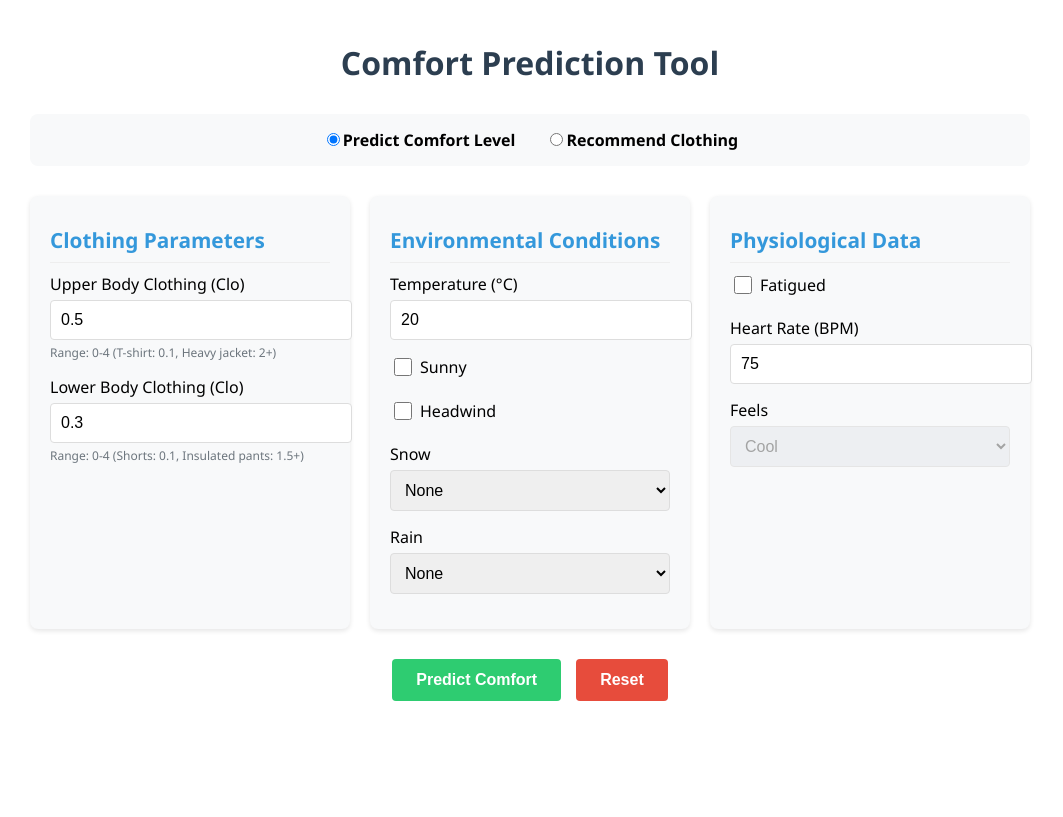
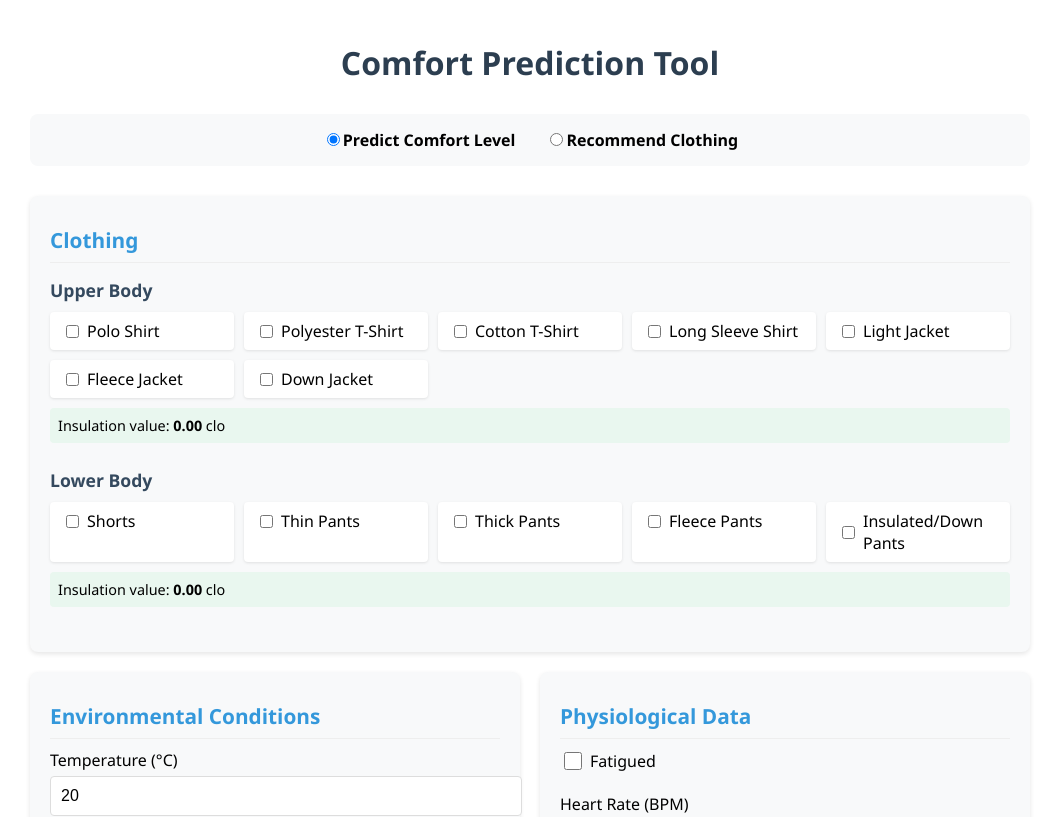
Before and after one commit to gekiclaws/temp_feel, a React (Create React App) app in the folder frontend/: page / in a window 1280 px wide. Shown: the top 817 px of the page, without its empty margins (110-1173 px from the left). Built offline with nearby package versions, Linux system fonts and the light colour scheme.

Commit message:
Allow user to select actual clothing items
Instead of inputting Clo as a number

```diff
--- a/frontend/src/App.css
+++ b/frontend/src/App.css
@@ -17,6 +17,12 @@ h2 {
   font-size: 1.3rem;
   border-bottom: 1px solid #eee;
   padding-bottom: 8px;
+}
+
+h3 {
+  color: #34495e;
+  margin: 15px 0 10px;
+  font-size: 1.1rem;
 }
 
 .prediction-mode-selector {
@@ -48,6 +54,46 @@ h2 {
   padding: 20px;
   border-radius: 8px;
   box-shadow: 0 2px 5px rgba(0, 0, 0, 0.1);
+}
+
+.clothing-section {
+  flex-basis: 100%;
+}
+
+.clothing-type {
+  margin-bottom: 25px;
+}
+
+.clothing-options {
+  display: grid;
+  grid-template-columns: repeat(auto-fill, minmax(180px, 1fr));
+  gap: 10px;
+}
+
+.clothing-item {
+  background-color: #fff;
+  padding: 8px 12px;
+  border-radius: 4px;
+  box-shadow: 0 1px 3px rgba(0, 0, 0, 0.1);
+}
+
+.clothing-item label {
+  display: flex;
+  align-items: center;
+  cursor: pointer;
+  margin: 0;
+}
+
+.clothing-item input {
+  margin-right: 8px;
+}
+
+.calculated-value {
+  margin-top: 10px;
+  padding: 8px;
+  background-color: #e9f7ef;
+  border-radius: 4px;
+  font-size: 0.9rem;
 }
 
 .form-group {
@@ -134,6 +180,21 @@ select:disabled {
   background-color: #c0392b;
 }
 
+.debug-output {
+  margin-top: 30px;
+  padding: 15px;
+  background-color: #f8f9fa;
+  border-radius: 8px;
+  font-family: monospace;
+}
+
+.debug-output pre {
+  background-color: #eee;
+  padding: 10px;
+  border-radius: 4px;
+  overflow-x: auto;
+}
+
 @media (max-width: 768px) {
   .form-sections {
     flex-direction: column;
@@ -142,4 +203,44 @@ select:disabled {
   .form-section {
     width: 100%;
   }
+
+  .clothing-options {
+    grid-template-columns: repeat(auto-fill, minmax(150px, 1fr));
+  }
 }
+
+.prediction-results {
+  margin-top: 30px;
+  padding: 20px;
+  background-color: #e8f4fc;
+  border-radius: 8px;
+  box-shadow: 0 2px 5px rgba(0, 0, 0, 0.1);
+}
+
+.prediction-results h2 {
+  color: #2980b9;
+  margin-top: 0;
+}
+
+.results-content {
+  display: flex;
+  flex-direction: column;
+  gap: 15px;
+}
+
+.result-item {
+  padding: 10px;
+  background-color: white;
+  border-radius: 4px;
+  box-shadow: 0 1px 3px rgba(0, 0, 0, 0.05);
+}
+
+.result-item ul {
+  margin: 10px 0 0;
+  padding-left: 20px;
+}
+
+.submit-button:disabled {
+  background-color: #95a5a6;
+  cursor: not-allowed;
+}
--- a/frontend/src/App.js
+++ b/frontend/src/App.js
@@ -1,40 +1,172 @@
-import React, { useState } from 'react';
+import React, { useState, useEffect, useRef } from 'react';
 import './App.css';
 
 const ComfortPredictionForm = () => {
+  // Add a ref to store the last submitted form data
+  const lastSubmittedData = useRef(null);
+  // Add state to track if form has changed since last submission
+  const [formChanged, setFormChanged] = useState(false);
+  // Add state for prediction results
+  const [predictionResult, setPredictionResult] = useState(null);
+
   const [formData, setFormData] = useState({
-    clo_upr: 0.5, // Default upper body clothing insulation
-    clo_lwr: 0.3, // Default lower body clothing insulation
-    temp: 20, // Default temperature in °C
+    temp: 20,
     sun: false,
     headwind: false,
     snow: 'NONE',
     rain: 'NONE',
     fatigued: false,
-    hr: 75, // Default heart rate
+    hr: 75,
     feels: 'COOL',
-    predictionMode: 'comfort' // 'comfort' or 'clothing'
+    predictionMode: 'comfort'
   });
+
+  const [upperClothing, setUpperClothing] = useState({
+    t_polo: false,
+    t_poly: false,
+    t_cot: false,
+    sleeves: false,
+    j_light: false,
+    j_fleece: false,
+    j_down: false
+  });
+
+  const [lowerClothing, setLowerClothing] = useState({
+    shorts: false,
+    p_thin: false,
+    p_thick: false,
+    p_fleece: false,
+    p_down: false
+  });
+
+  const clothingValues = {
+    // Upper body
+    t_polo: 0.05,
+    t_poly: 0.08,
+    t_cot: 0.09,
+    sleeves: 0.2,
+    j_light: 0.5,
+    j_fleece: 0.7,
+    j_down: 0.9,
+
+    // Lower body
+    shorts: 0.06,
+    p_thin: 0.15,
+    p_thick: 0.24,
+    p_fleece: 0.8,
+    p_down: 0.9
+  };
+
+  // Calculate clo values whenever clothing selections change
+  useEffect(() => {
+    let clo_upr = Object.entries(upperClothing)
+      .filter(([_, selected]) => selected)
+      .reduce((sum, [item, _]) => sum + clothingValues[item], 0);
+
+    let clo_lwr = Object.entries(lowerClothing)
+      .filter(([_, selected]) => selected)
+      .reduce((sum, [item, _]) => sum + clothingValues[item], 0);
+
+    setFormData(prev => {
+      const updated = {
+        ...prev,
+        clo_upr,
+        clo_lwr
+      };
+
+      // Mark form as changed if clothing changed
+      if (lastSubmittedData.current &&
+          (lastSubmittedData.current.clo_upr !== clo_upr ||
+           lastSubmittedData.current.clo_lwr !== clo_lwr)) {
+        setFormChanged(true);
+      }
+
+      return updated;
+    });
+  }, [upperClothing, lowerClothing]);
 
   const handleChange = (e) => {
     const { name, value, type, checked } = e.target;
-    setFormData({
-      ...formData,
-      [name]: type === 'checkbox' ? checked : value
+
+    setFormData(prev => {
+      const updated = {
+        ...prev,
+        [name]: type === 'checkbox' ? checked : value
+      };
+
+      // Mark form as changed
+      if (lastSubmittedData.current) {
+        const prevValue = prev[name];
+        const newValue = type === 'checkbox' ? checked : value;
+        if (prevValue !== newValue) {
+          setFormChanged(true);
+        }
+      }
+
+      return updated;
     });
+  };
+
+  const handleClothingChange = (category, item) => {
+    if (category === 'upper') {
+      setUpperClothing(prev => {
+        const updated = {
+          ...prev,
+          [item]: !prev[item]
+        };
+        setFormChanged(true);
+        return updated;
+      });
+    } else if (category === 'lower') {
+      setLowerClothing(prev => {
+        const updated = {
+          ...prev,
+          [item]: !prev[item]
+        };
+        setFormChanged(true);
+        return updated;
+      });
+    }
   };
 
   const handleSubmit = (e) => {
     e.preventDefault();
-    // Here you would call your API with the form data
-    console.log('Form submitted:', formData);
-    // Call API: fetch('/api/predict-comfort', { method: 'POST', body: JSON.stringify(formData) })
+
+    // Prepare API call with complete data
+    const apiData = {
+      ...formData,
+      upper_clothing: Object.keys(upperClothing).filter(item => upperClothing[item]),
+      lower_clothing: Object.keys(lowerClothing).filter(item => lowerClothing[item])
+    };
+
+    // Only make API call if form has changed since last submission
+    if (formChanged || !lastSubmittedData.current) {
+      console.log('Form submitted with changes:', apiData);
+
+      // Call API
+      // This would be replaced with your actual API call
+      // const result = await predictComfortService(apiData);
+      // setPredictionResult(result);
+
+      // Mock prediction result for demonstration
+      setPredictionResult({
+        comfort_level: formData.predictionMode === 'comfort' ? 'Comfortable' : null,
+        recommended_clothing: formData.predictionMode === 'clothing' ? ['t_poly', 'p_thin'] : null,
+        temperature_feeling: 'Normal',
+      });
+
+      // Store the current data as last submitted
+      lastSubmittedData.current = {...apiData};
+
+      // Reset the changed flag
+      setFormChanged(false);
+    } else {
+      console.log('No changes since last submission, skipping API call');
+    }
   };
 
   const handleReset = () => {
     setFormData({
-      clo_upr: 0.5,
-      clo_lwr: 0.3,
       temp: 20,
       sun: false,
       headwind: false,
@@ -45,6 +177,46 @@ const ComfortPredictionForm = () => {
       feels: 'COOL',
       predictionMode: 'comfort'
     });
+
+    setUpperClothing({
+      t_polo: false,
+      t_poly: false,
+      t_cot: false,
+      sleeves: false,
+      j_light: false,
+      j_fleece: false,
+      j_down: false
+    });
+
+    setLowerClothing({
+      shorts: false,
+      p_thin: false,
+      p_thick: false,
+      p_fleece: false,
+      p_down: false
+    });
+
+    // Mark as changed after reset
+    setFormChanged(true);
+
+    // Clear prediction results
+    setPredictionResult(null);
+  };
+
+  const clothingLabels = {
+    t_polo: "Polo Shirt",
+    t_poly: "Polyester T-Shirt",
+    t_cot: "Cotton T-Shirt",
+    sleeves: "Long Sleeve Shirt",
+    j_light: "Light Jacket",
+    j_fleece: "Fleece Jacket",
+    j_down: "Down Jacket",
+
+    shorts: "Shorts",
+    p_thin: "Thin Pants",
+    p_thick: "Thick Pants",
+    p_fleece: "Fleece Pants",
+    p_down: "Insulated/Down Pants"
   };
 
   return (
@@ -76,43 +248,55 @@ const ComfortPredictionForm = () => {
 
       <form onSubmit={handleSubmit}>
         <div className="form-sections">
-          <div className="form-section">
-            <h2>Clothing Parameters</h2>
+          {formData.predictionMode === 'comfort' && (
+            <div className="form-section clothing-section">
+              <h2>Clothing</h2>
 
-            <div className="form-group">
-              <label htmlFor="clo_upr">Upper Body Clothing (Clo)</label>
-              <input
-                type="number"
-                id="clo_upr"
-                name="clo_upr"
-                min="0"
-                max="4"
-                step="0.1"
-                value={formData.clo_upr}
-                onChange={handleChange}
-                disabled={formData.predictionMode === 'clothing'}
-                placeholder="Upper body insulation value"
-              />
-              <span className="helper-text">Range: 0-4 (T-shirt: 0.1, Heavy jacket: 2+)</span>
+              <div className="clothing-type">
+                <h3>Upper Body</h3>
+                <div className="clothing-options">
+                  {Object.keys(upperClothing).map(item => (
+                    <div className="clothing-item" key={item}>
+                      <label>
+                        <input
+                          type="checkbox"
+                          checked={upperClothing[item]}
+                          onChange={() => handleClothingChange('upper', item)}
+                          disabled={formData.predictionMode === 'clothing'}
+                        />
+                        {clothingLabels[item]}
+                      </label>
+                    </div>
+                  ))}
+                </div>
+                <div className="calculated-value">
+                  Insulation value: <strong>{formData.clo_upr?.toFixed(2) || 0}</strong> clo
+                </div>
+              </div>
+
+              <div className="clothing-type">
+                <h3>Lower Body</h3>
+                <div className="clothing-options">
+                  {Object.keys(lowerClothing).map(item => (
+                    <div className="clothing-item" key={item}>
+                      <label>
+                        <input
+                          type="checkbox"
+                          checked={lowerClothing[item]}
+                          onChange={() => handleClothingChange('lower', item)}
+                          disabled={formData.predictionMode === 'clothing'}
+                        />
+                        {clothingLabels[item]}
+                      </label>
+                    </div>
+                  ))}
+                </div>
+                <div className="calculated-value">
+                  Insulation value: <strong>{formData.clo_lwr?.toFixed(2) || 0}</strong> clo
+                </div>
+              </div>
             </div>
-
-            <div className="form-group">
-              <label htmlFor="clo_lwr">Lower Body Clothing (Clo)</label>
-              <input
-                type="number"
-                id="clo_lwr"
-                name="clo_lwr"
-                min="0"
-                max="4"
-                step="0.1"
-                value={formData.clo_lwr}
-                onChange={handleChange}
-                disabled={formData.predictionMode === 'clothing'}
-                placeholder="Lower body insulation value"
-              />
-              <span className="helper-text">Range: 0-4 (Shorts: 0.1, Insulated pants: 1.5+)</span>
-            </div>
-          </div>
+          )}
 
           <div className="form-section">
             <h2>Environmental Conditions</h2>
@@ -234,16 +418,66 @@ const ComfortPredictionForm = () => {
         </div>
 
         <div className="form-buttons">
-          <button type="submit" className="submit-button">
+          <button
+            type="submit"
+            className="submit-button"
+            disabled={!formChanged && lastSubmittedData.current}
+          >
             {formData.predictionMode === 'comfort'
               ? 'Predict Comfort'
               : 'Recommend Clothing'}
+            {!formChanged && lastSubmittedData.current && ' (No Changes)'}
           </button>
           <button type="button" className="reset-button" onClick={handleReset}>
             Reset
           </button>
         </div>
       </form>
+
+      {/* Display prediction results */}
+      {predictionResult && (
+        <div className="prediction-results">
+          <h2>Prediction Results</h2>
+          <div className="results-content">
+            {formData.predictionMode === 'comfort' && predictionResult.comfort_level && (
+              <div className="result-item">
+                <strong>Comfort Level:</strong> {predictionResult.comfort_level}
+              </div>
+            )}
+            {formData.predictionMode === 'clothing' && predictionResult.recommended_clothing && (
+              <div className="result-item">
+                <strong>Recommended Clothing:</strong>
+                <ul>
+                  {predictionResult.recommended_clothing.map(item => (
+                    <li key={item}>{clothingLabels[item]}</li>
+                  ))}
+                </ul>
+              </div>
+            )}
+            {predictionResult.temperature_feeling && (
+              <div className="result-item">
+                <strong>Temperature Feeling:</strong> {predictionResult.temperature_feeling}
+              </div>
+            )}
+          </div>
+        </div>
+      )}
+
+      {/* Debug output - can be removed in production */}
+      {formData.predictionMode === 'comfort' && (
+        <div className="debug-output">
+          <p>Calculated clothing values:</p>
+          <pre>
+            {JSON.stringify({
+              upper_clo: formData.clo_upr,
+              lower_clo: formData.clo_lwr,
+              upper_items: Object.keys(upperClothing).filter(item => upperClothing[item]),
+              lower_items: Object.keys(lowerClothing).filter(item => lowerClothing[item]),
+              form_changed: formChanged
+            }, null, 2)}
+          </pre>
+        </div>
+      )}
     </div>
   );
 };
```
